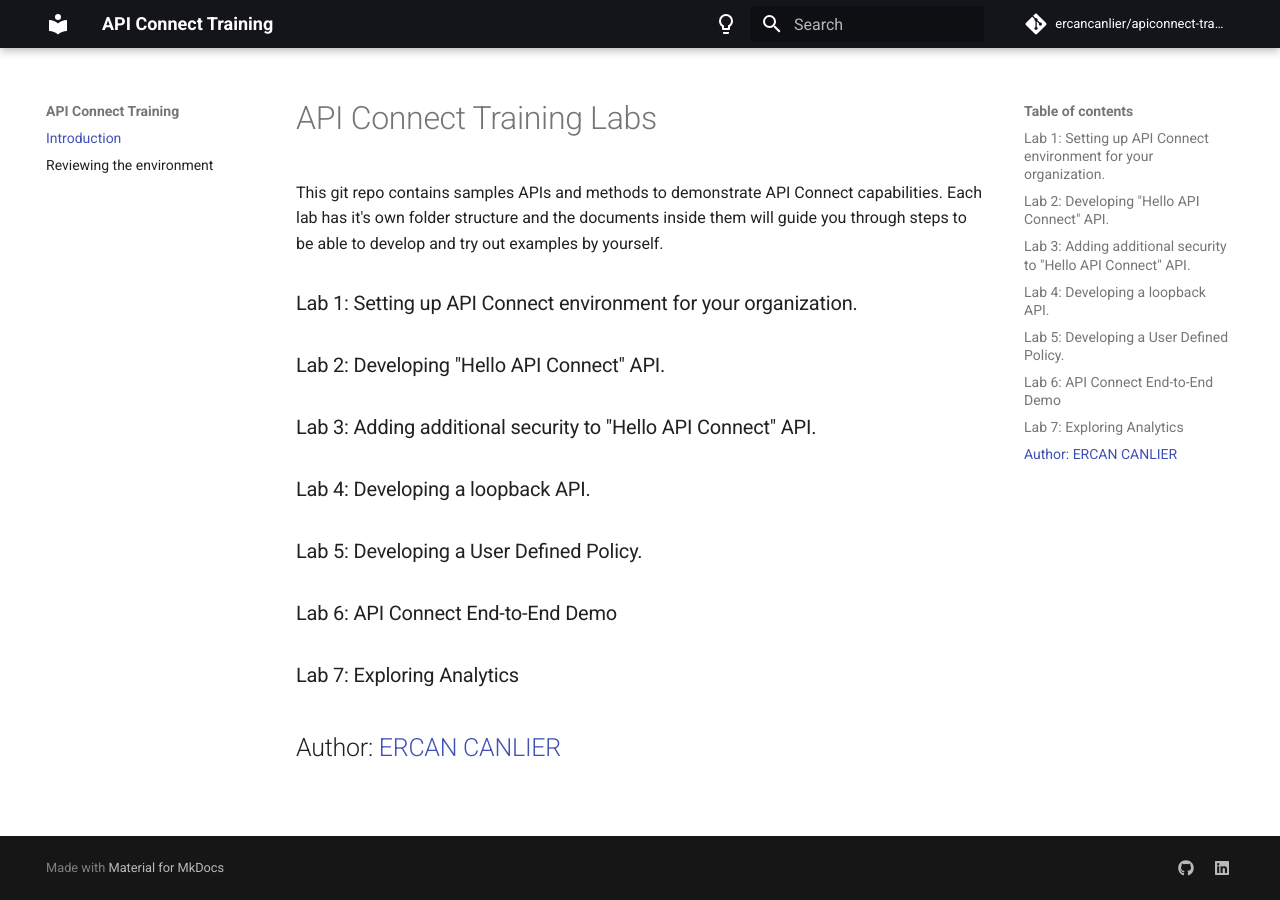
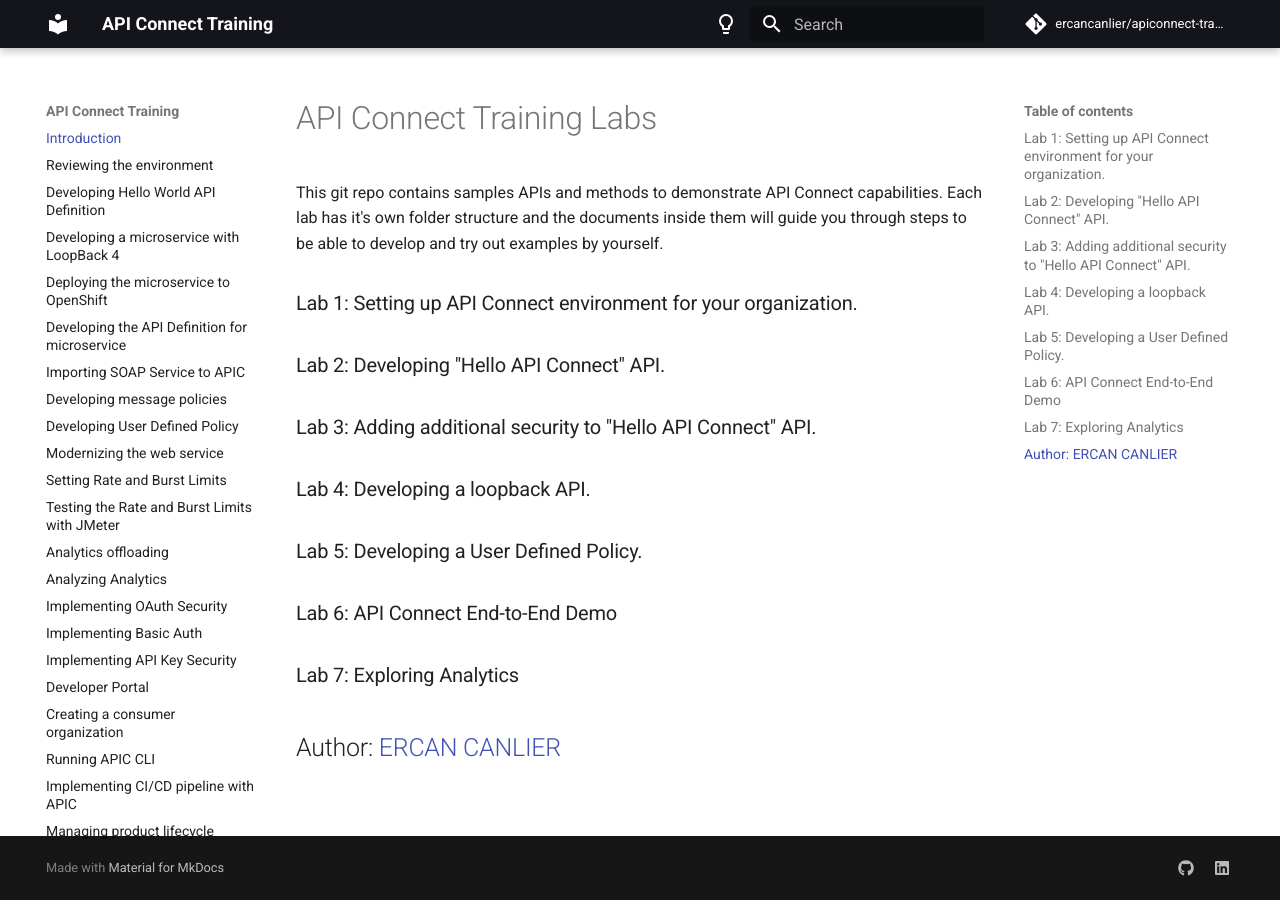
Before and after one commit to ercancanlier/apiconnect-training, an MkDocs documentation site: the page built from content/index.md, in a window 1280 px wide. Built offline with MkDocs 1.6.1 and Material for MkDocs 9.7.7, drawn with Linux system fonts in a browser that asks for light colours; comment, search, counter and statistics services are not loaded.

Commit message:
Content update

```diff
--- a/mkdocs.yml
+++ b/mkdocs.yml
@@ -83,25 +83,25 @@
 nav:
   - Introduction: index.md
   - Reviewing the environment: lab1/lab1.md
-  #- Developing Hello World API Definition: lab2/lab2.md
-  #- Developing a microservice with LoopBack 4: lab3/lab3.md
-  #- Deploying the microservice to OpenShift: lab4/lab4.md
-  #- Developing the API Definition for microservice: lab5/lab5.md
-  #- Importing SOAP Service to APIC: lab6/lab6.md
-  #- Developing message policies: lab7/lab7.md
-  #- Developing User Defined Policy: lab8/lab8.md
-  #- Modernizing the web service: lab9/lab9.md
-  #- Setting Rate and Burst Limits: lab10/lab10.md
-  #- Testing the Rate and Burst Limits with JMeter: lab11/lab11.md
-  #- Analytics offloading: lab12/lab12.md
-  #- Analyzing Analytics: lab13/lab13.md
-  #- Implementing OAuth Security: lab14/lab14.md
-  #- Implementing Basic Auth: lab15/lab15.md
-  #- Implementing API Key Security: lab16/lab16.md
-  #- Developer Portal: lab17/lab17.md
-  #- Creating a consumer organization: lab18/lab18.md
-  #- Running APIC CLI: lab19/lab19.md
-  #- Implementing CI/CD pipeline with APIC: lab20/lab20.md
-  #- Managing product lifecycle: lab21/lab21.md
+  - Developing Hello World API Definition: lab2/lab2.md
+  - Developing a microservice with LoopBack 4: lab3/lab3.md
+  - Deploying the microservice to OpenShift: lab4/lab4.md
+  - Developing the API Definition for microservice: lab5/lab5.md
+  - Importing SOAP Service to APIC: lab6/lab6.md
+  - Developing message policies: lab7/lab7.md
+  - Developing User Defined Policy: lab8/lab8.md
+  - Modernizing the web service: lab9/lab9.md
+  - Setting Rate and Burst Limits: lab10/lab10.md
+  - Testing the Rate and Burst Limits with JMeter: lab11/lab11.md
+  - Analytics offloading: lab12/lab12.md
+  - Analyzing Analytics: lab13/lab13.md
+  - Implementing OAuth Security: lab14/lab14.md
+  - Implementing Basic Auth: lab15/lab15.md
+  - Implementing API Key Security: lab16/lab16.md
+  - Developer Portal: lab17/lab17.md
+  - Creating a consumer organization: lab18/lab18.md
+  - Running APIC CLI: lab19/lab19.md
+  - Implementing CI/CD pipeline with APIC: lab20/lab20.md
+  - Managing product lifecycle: lab21/lab21.md
 
 docs_dir: content/
```
